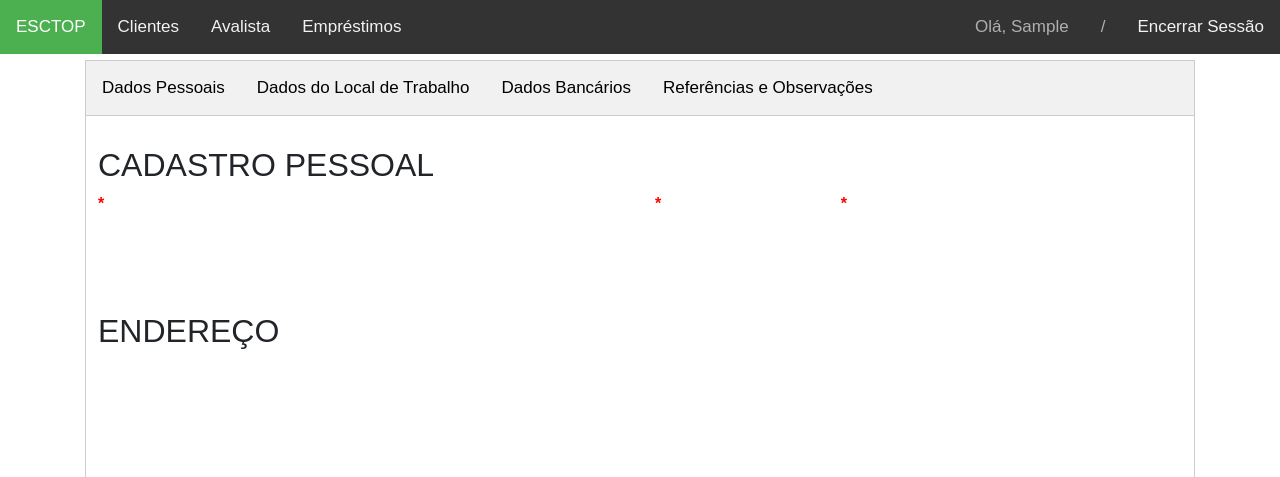
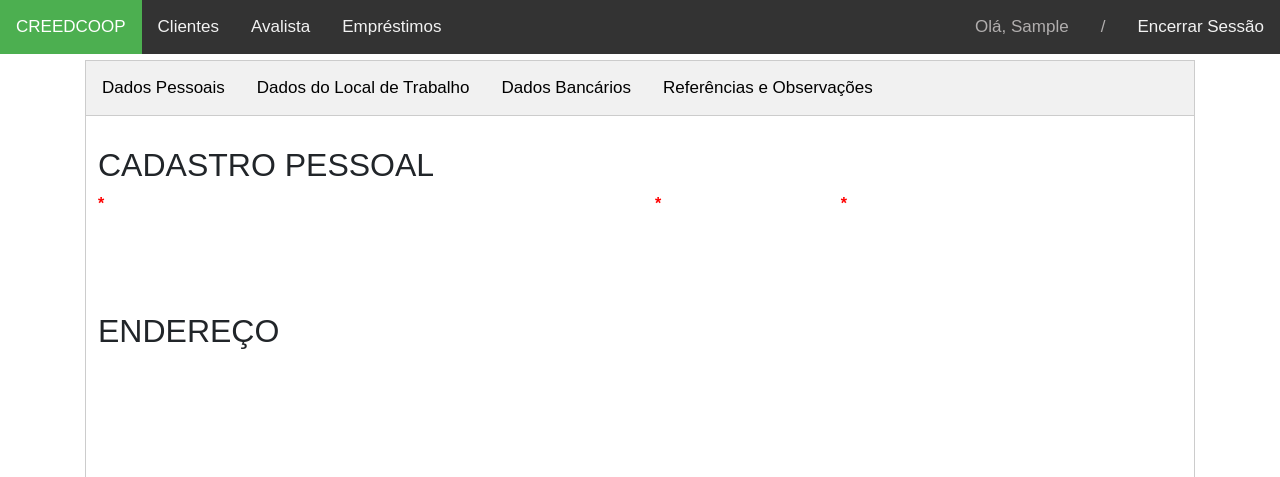
Before and after one commit to israelwerther/Esctop_Israel_Estoque, a Django app: page /cliente/add/ in a window 1280 px wide. Shown: the top 477 px of the page. Run offline with Django 3.2, Linux system fonts and the light colour scheme; the visitor is signed in with stand-in values (Sample User, id 1); parts of the project's set-up code (start-up, migrations or seed data) failed here and were passed over; some libraries are stand-ins or nearby versions.

Commit message:
Creedcoop

```diff
--- a/projeto/core/templates/includes/nav.html
+++ b/projeto/core/templates/includes/nav.html
@@ -73,7 +73,7 @@ body {
 <body>
 
 <div class="topnav" id="myTopnav">
-    <a href="{% url 'core:index' %}" class="active" class="nav-link">ESCTOP</a>
+    <a href="{% url 'core:index' %}" class="active" class="nav-link">CREEDCOOP</a>
     <a href="{% url 'cliente:cliente_list' %}">Clientes</a>
     <a href="{% url 'cliente:avalista_list' %}">Avalista</a>
     <a href="{% url 'emprestimo:emprestimo_list' %}">Empréstimos</a>
```
